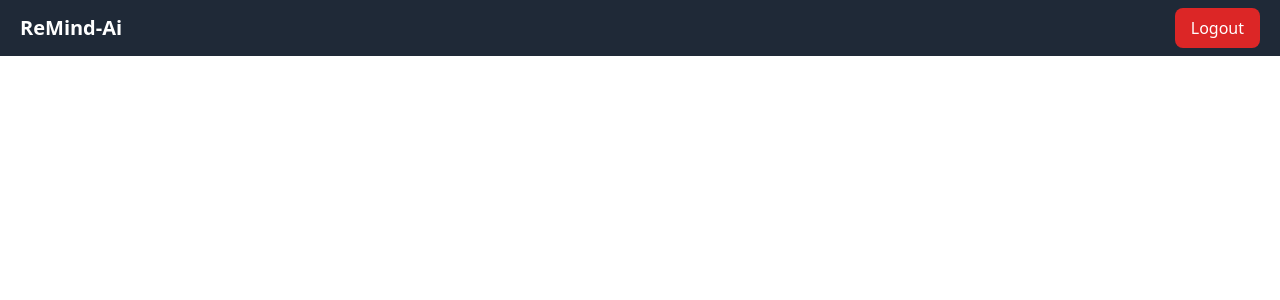
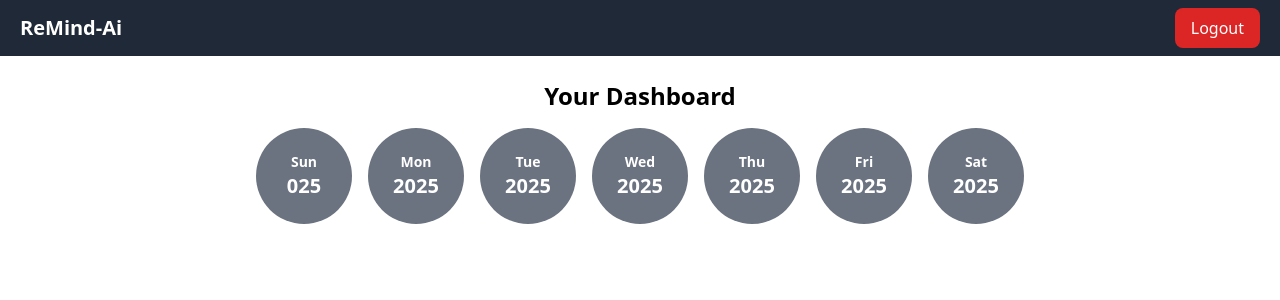
Before and after one commit to ypatodkar/ReMind-AI, a React app: page /dashboard in a window 1280 px wide. Shown: the top 300 px of the page. Built offline with nearby package versions, Linux system fonts and the light colour scheme; no server answers; the HTML template or start-up script is replaced by a standard one.

Commit message:
userDashboard

```diff
--- a/src/App.jsx
+++ b/src/App.jsx
@@ -1,15 +1,14 @@
 import React from 'react';
 import { BrowserRouter as Router, Routes, Route } from 'react-router-dom';
 import AuthPage from './components/authPage';
-import { Dashboard } from './components/Dashboard';
-
+import UserDashboard from "./components/userDashboard";
 
 const App = () => {
   return (
     <Router>
       <Routes>
         <Route path="/" element={<AuthPage />} />
-        <Route path="/dashboard" element={<Dashboard />} />
+        <Route path="/dashboard" element={<UserDashboard />} />
       </Routes>
     </Router>
   );
--- /dev/null
+++ b/src/components/userDashboard.jsx
@@ -0,0 +1,53 @@
+import React, { useState } from 'react';
+import Navbar from './navBar';
+const UserDashboard = () => {
+  const [checkedInDays, setCheckedInDays] = useState([]);
+
+  const handleCheckIn = (day) => {
+    setCheckedInDays((prev) =>
+      prev.includes(day) ? prev.filter(d => d !== day) : [...prev, day]
+    );
+  };
+
+  // Get last 7 days
+  const getLast7Days = () => {
+    const days = [];
+    const today = new Date();
+    for (let i = 6; i >= 0; i--) {
+      const date = new Date(today);
+      date.setDate(today.getDate() - i);
+      const dayName = date.toLocaleString('en-US', { weekday: 'short' });
+      const dayDate = date.toLocaleDateString('en-US');
+      days.push({ dayName, dayDate, day: i + 1 });
+    }
+    return days;
+  };
+
+  const last7Days = getLast7Days();
+
+  return (
+    <>
+    <Navbar />
+    <div className="p-6">
+      <h1 className="text-2xl font-semibold mb-4 text-center">Your Dashboard</h1>
+
+      <div className="flex space-x-4 justify-center">
+        {last7Days.map(({ dayName, dayDate, day }) => (
+          <div key={day} className="flex flex-col items-center">
+            <button
+              className={`w-24 h-24 flex flex-col items-center justify-center rounded-full text-white font-semibold ${checkedInDays.includes(day) ? 'bg-green-500' : 'bg-gray-500'}`}
+              onClick={() => handleCheckIn(day)}
+            >
+              <span className="text-sm">{dayName}</span>
+              <span className="text-xl">{dayDate.slice(5, 10)}</span> {/* Show only MM/DD */}
+            </button>
+          </div>
+        ))}
+      </div>
+    </div>
+    </>
+
+  );
+};
+
+export default UserDashboard;
```
